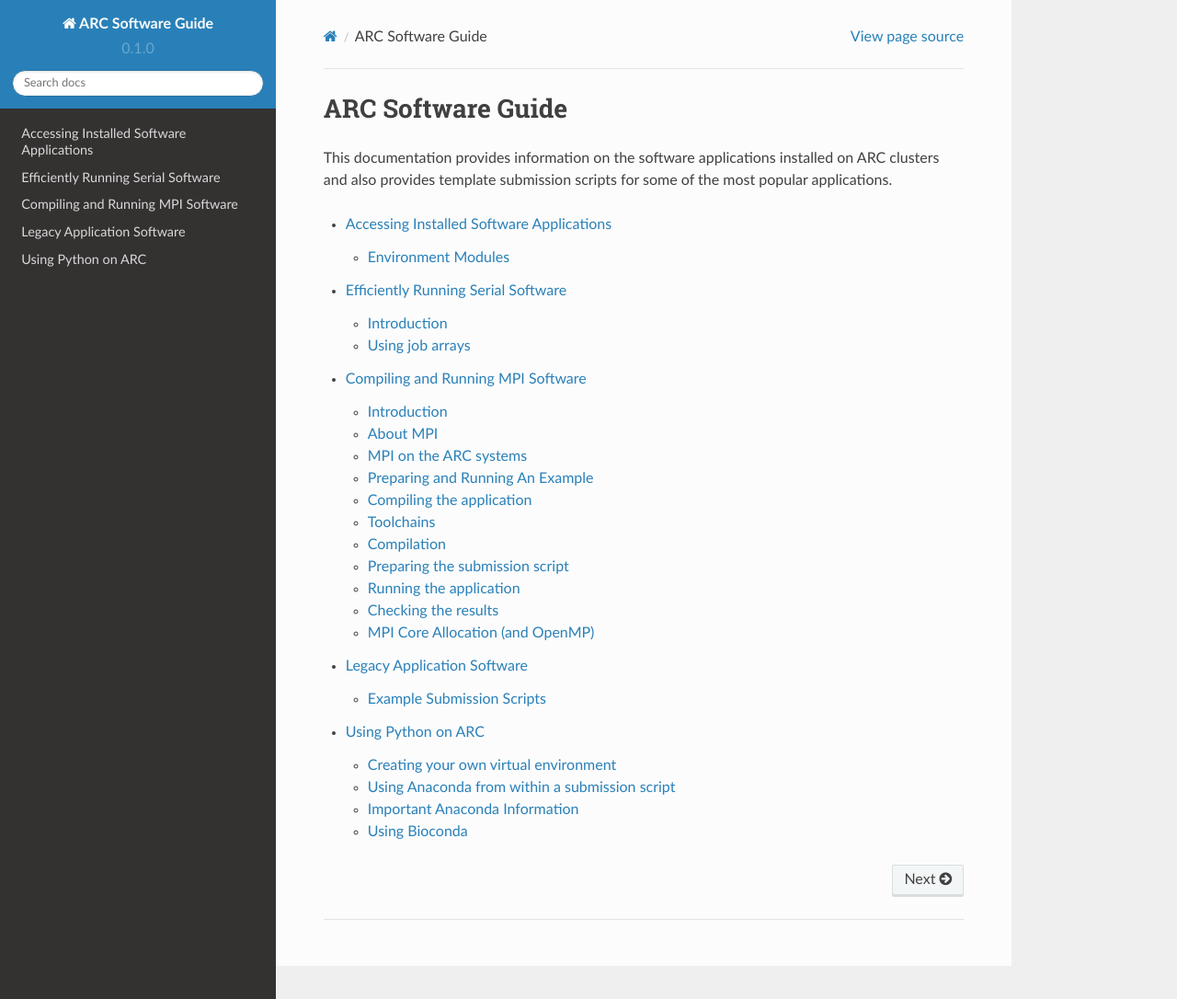
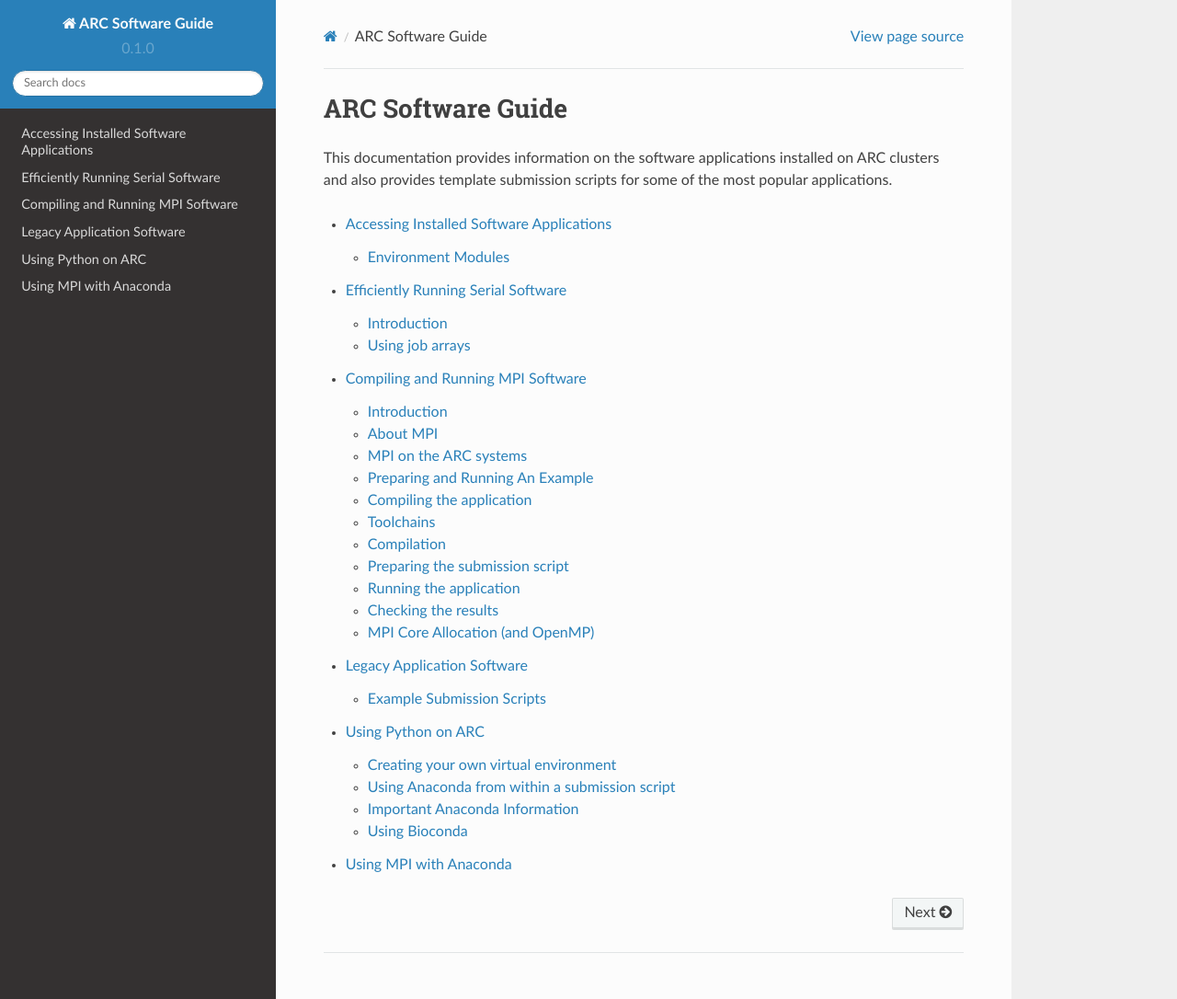
Before and after one commit to oxford-arc/arc-software-guide, a Sphinx documentation site: the page built from docs/source/index.rst, in a window 1280 px wide and 1086 px high. Shown: the whole window at 92% size. Built offline with Sphinx 7.4.7 and the Read the Docs theme 2.0.0, drawn with Linux system fonts in a browser that asks for light colours.

Commit message:
Update index.rst

```diff
--- a/docs/source/index.rst
+++ b/docs/source/index.rst
@@ -13,3 +13,4 @@
    arc-compiling
    arc-legacy
    python/anaconda.rst
+   python/anaconda_mpi.rst
```
